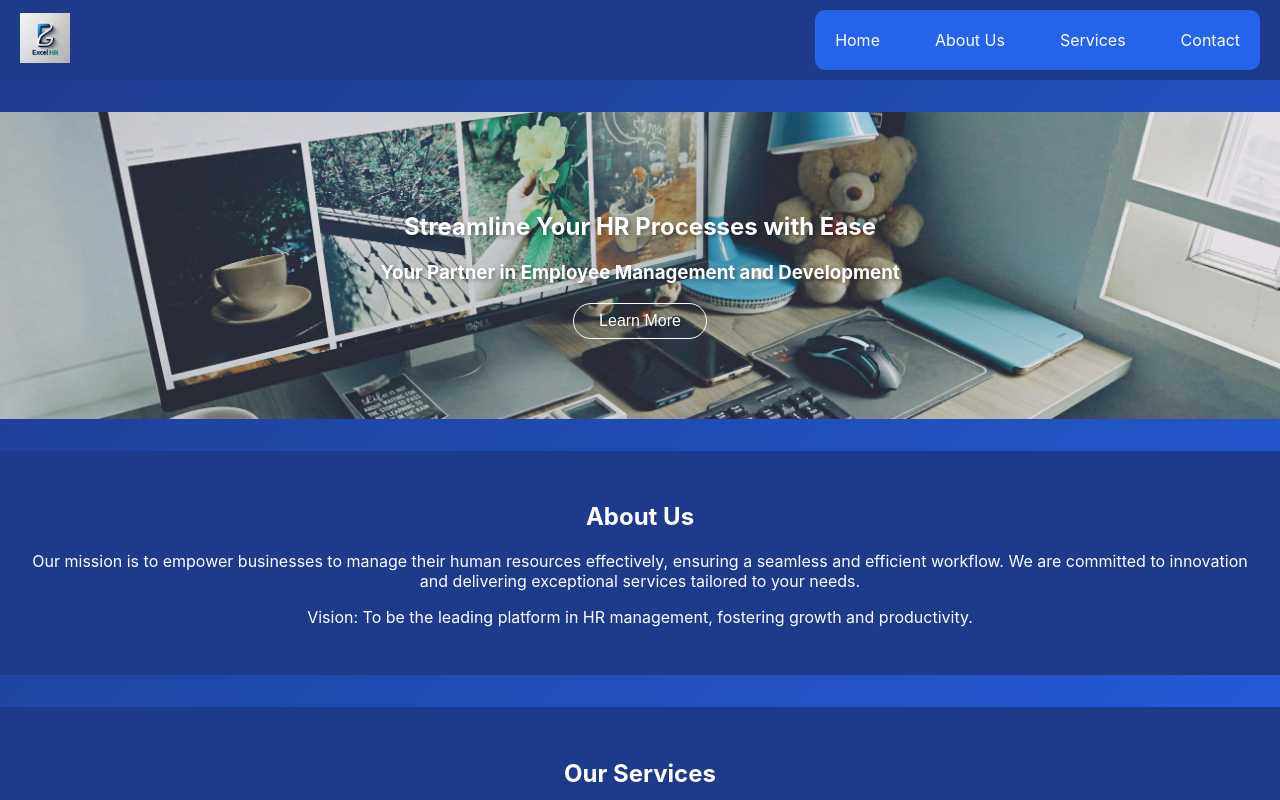
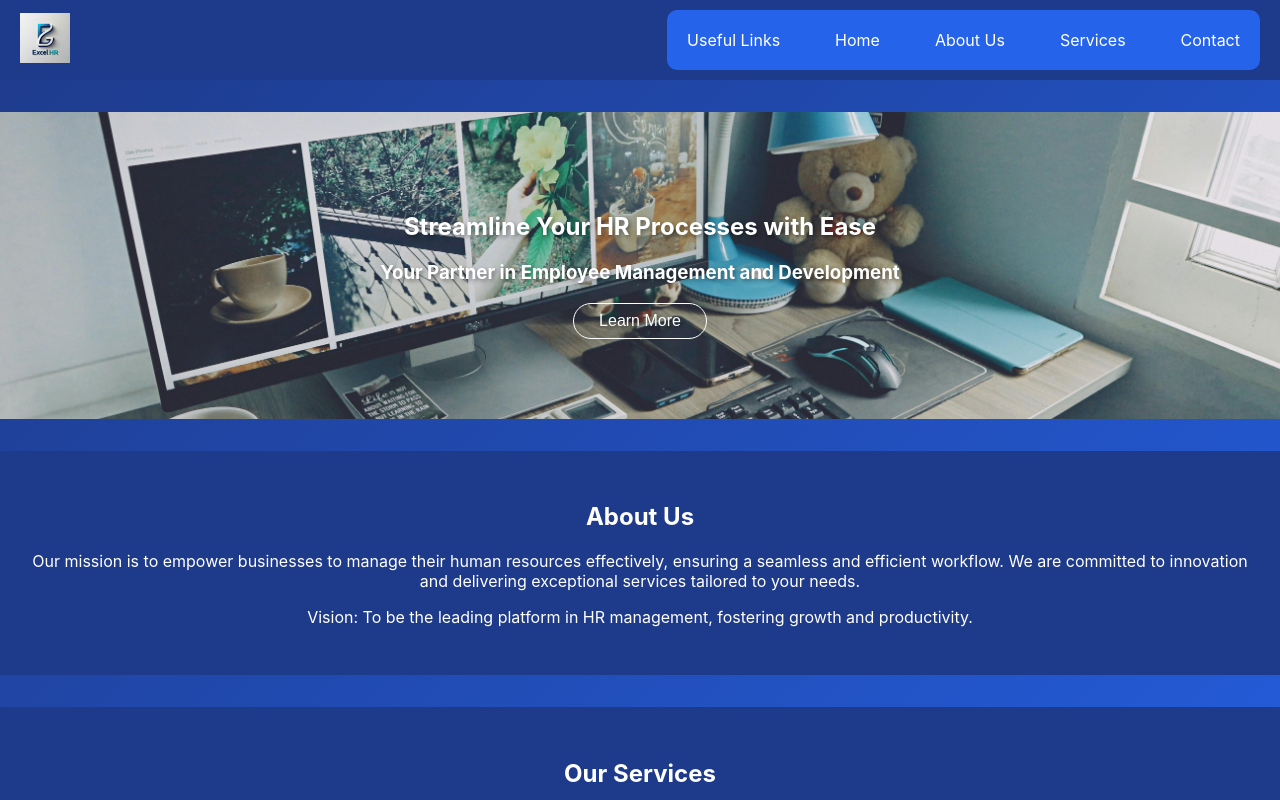
Before and after one commit to Timsmart123/react-landing-page, a React (Create React App) app: page / in a window 1280 px wide. Shown: the top 800 px of the page. Built offline with nearby package versions, Linux system fonts and the light colour scheme.

Commit message:
Update Navbar.js
Adding Link tree to useful links about the developer(me)

```diff
--- a/src/Navbar.js
+++ b/src/Navbar.js
@@ -30,6 +30,7 @@ const Navbar = () => {
         )}
       </div>
       <div className={`nav-links ${isMobileMenuOpen ? 'open' : ''}`}>
+        <span><a href='https://linktr.ee/Tim629'>Useful Links</a></span>
         <span><a href='#hero'>Home</a></span>
         <span><a href='#about-us'>About Us</a></span>
         <span><a href='#services'>Services</a></span>
```
